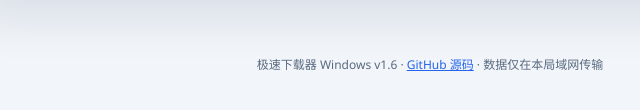
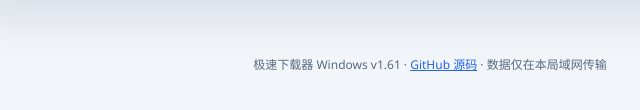
Before and after one commit to zhutonghuo/fastdownloader-windows, a plain HTML site: page site/index.html in a window 1280 px wide. Shown: the part 1282-1392 px from the top of the page, 210-850 px from the left. Drawn offline with Linux system fonts and the light colour scheme.

Commit message:
sync v1.61/1.19

```diff
--- a/site/index.html
+++ b/site/index.html
@@ -81,7 +81,7 @@ code{background:var(--panel);border:1px solid var(--border);border-radius:6px;pa
     </div>
   </section>
 
-  <div class="foot">极速下载器 Windows v1.6 · <a href="https://github.com/zhutonghuo/fastdownloader-windows" style="color:var(--accent)">GitHub 源码</a> · 数据仅在本局域网传输</div>
+  <div class="foot">极速下载器 Windows v1.61 · <a href="https://github.com/zhutonghuo/fastdownloader-windows" style="color:var(--accent)">GitHub 源码</a> · 数据仅在本局域网传输</div>
 </div>
 
 <script>
```
